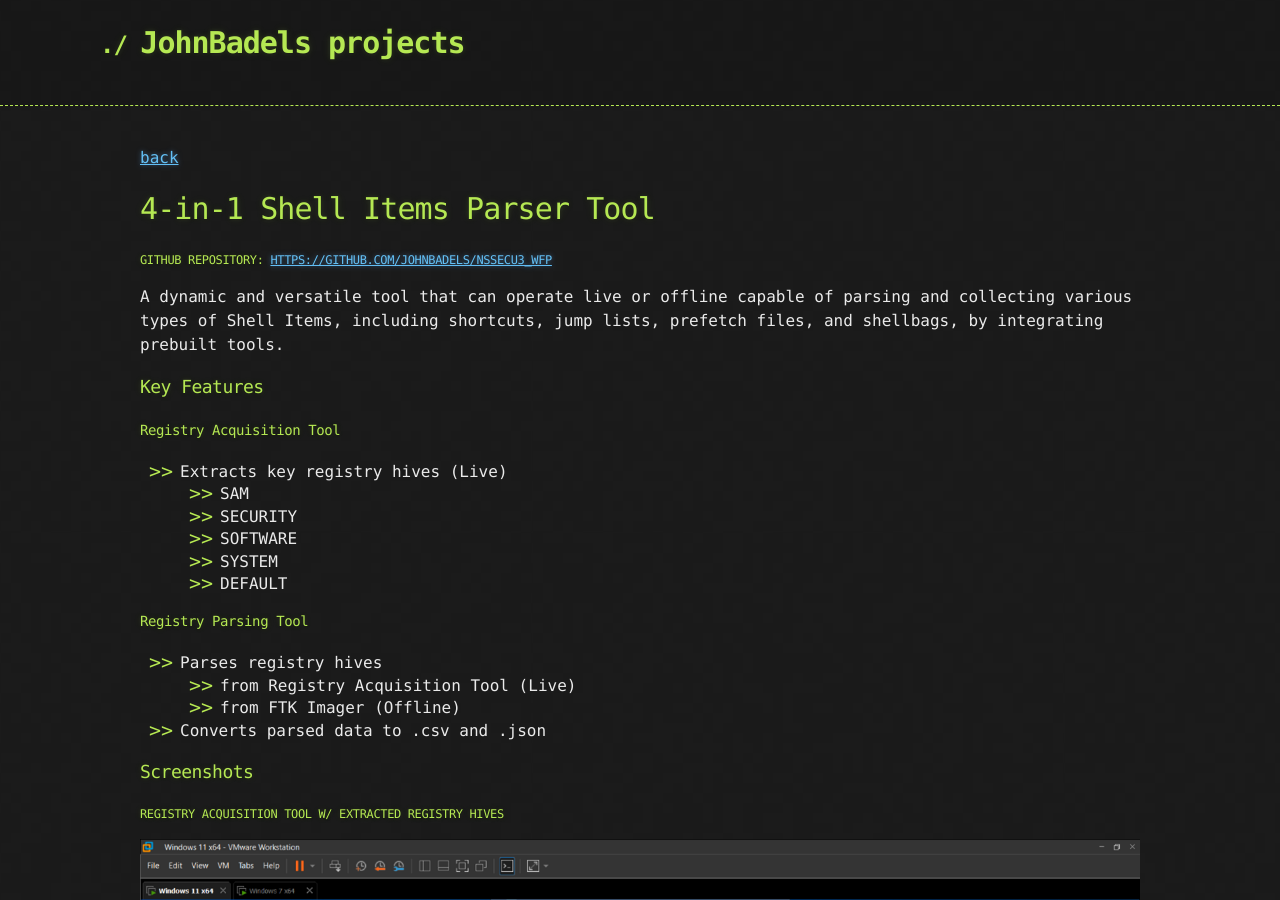
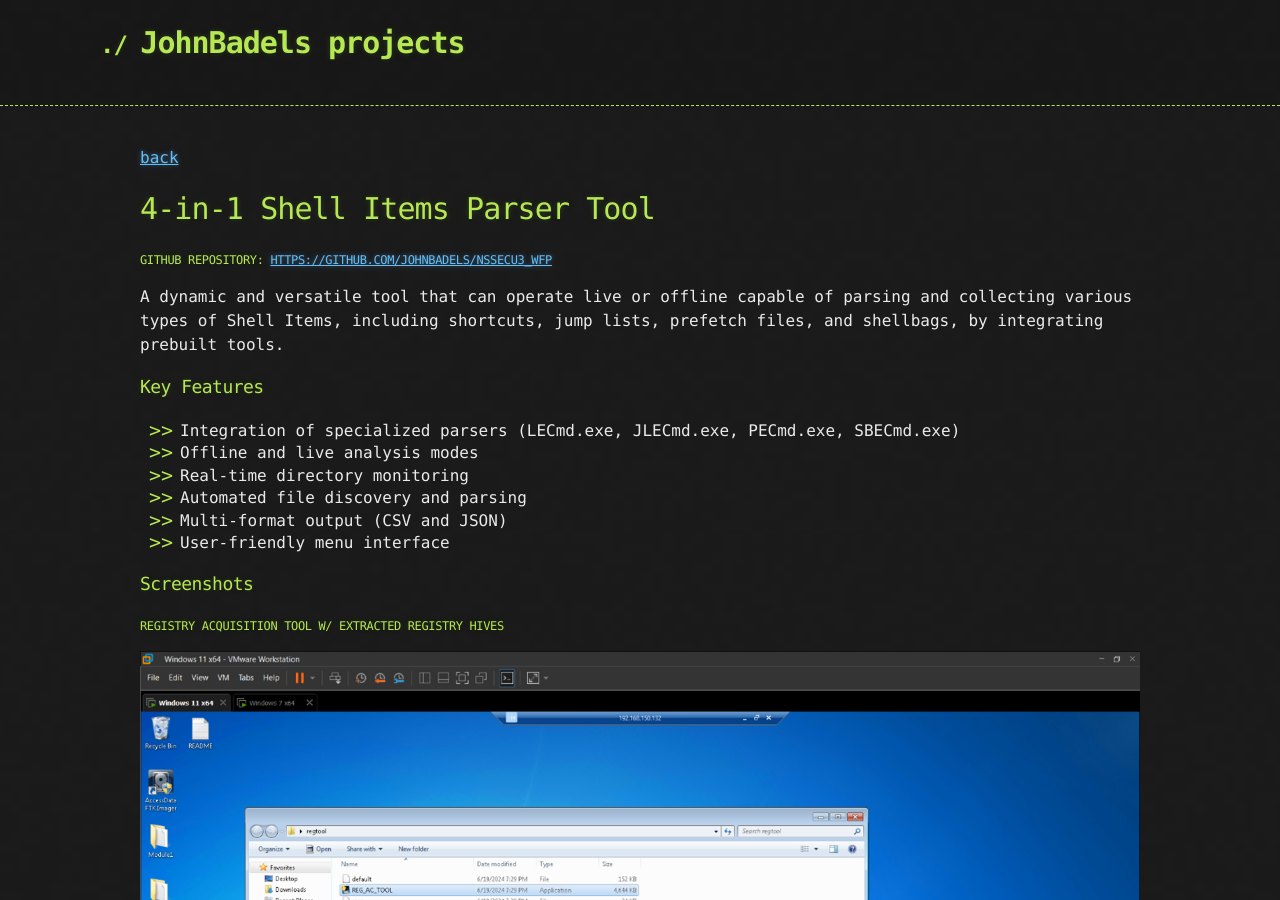
Before and after one commit to JohnBadels/JohnBadels.github.io, a Jekyll site: the page built from 4in1shellparser.md, in a window 1280 px wide and 900 px high. Built offline with Jekyll 4.4.1, drawn with Linux system fonts in a browser that asks for light colours.

Commit message:
Update features

```diff
--- a/4in1shellparser.md
+++ b/4in1shellparser.md
@@ -9,19 +9,12 @@ layout: default
 A dynamic and versatile tool that can operate live or offline capable of parsing and collecting various types of Shell Items, including shortcuts, jump lists, prefetch files, and shellbags, by integrating prebuilt tools.
 
 ### Key Features
-#### Registry Acquisition Tool
-- Extracts key registry hives (Live)
-  - SAM
-  - SECURITY
-  - SOFTWARE
-  - SYSTEM
-  - DEFAULT
-
-#### Registry Parsing Tool
-- Parses registry hives
-  - from Registry Acquisition Tool (Live)
-  - from FTK Imager (Offline)
-- Converts parsed data to .csv and .json
+- Integration of specialized parsers (LECmd.exe, JLECmd.exe, PECmd.exe, SBECmd.exe)
+- Offline and live analysis modes
+- Real-time directory monitoring
+- Automated file discovery and parsing
+- Multi-format output (CSV and JSON)
+- User-friendly menu interface
 
 ### Screenshots
 ##### Registry Acquisition Tool w/ extracted registry hives
```
